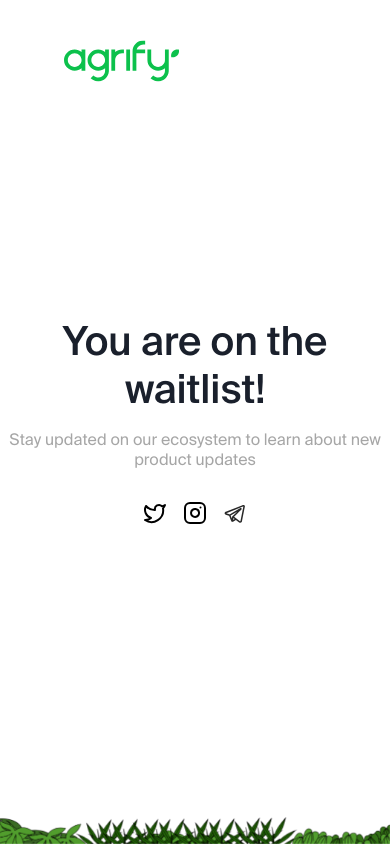
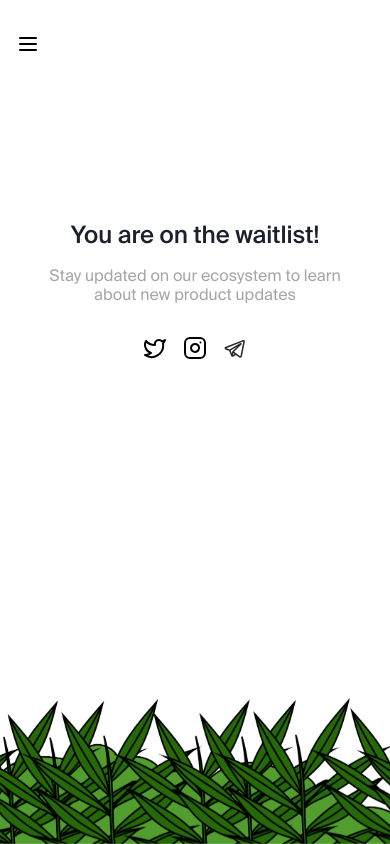
Before and after one commit to Agrify-Protocol/agrify-landing-v3, a Next.js app: page /waitlist-confirmed in a window 390 px wide. Built offline with nearby package versions, Linux system fonts and the light colour scheme.

Commit message:
feat: implemented confirm page responsiveness

```diff
--- a/src/app/waitlist-confirmed/page.tsx
+++ b/src/app/waitlist-confirmed/page.tsx
@@ -2,12 +2,14 @@ import { Box, Text, Flex } from "@chakra-ui/react";
 import Image from "next/image";
 import logo from "../../../public/icons/logo.svg";
 import grass from "../../../public/images/footer-grass.png";
+import grassMobile from "../../../public/images/footer-grass-mobile.png";
 import Link from "next/link";
 import twitter from "../../../public/icons/socials/twitter.svg";
 import instagram from "../../../public/icons/socials/instagram.svg";
 import telegram from "../../../public/icons/socials/telegram.svg";
 import { suisse } from "@/fonts";
 import "./index.css";
+import Navbar from "@/components/common/Navbar";
 
 const WaitlistConfirmed = () => {
   const icons = [
@@ -18,22 +20,40 @@ const WaitlistConfirmed = () => {
 
   return (
     <Flex
-      height="100vh"
+      height={{ base: "100%", lg: "100vh" }}
       alignItems="center"
       justifyContent="center"
       flexDirection="column"
     >
       <Box>
-        <Link href="/" style={{ position: "absolute", top: 40, left: 64 }}>
-          <Image src={logo} alt="agrify logo icon" />
-        </Link>
+        <Box>
+          <Box display={{ base: "block", lg: "none" }}>
+            <Navbar />
+          </Box>
+          <Box display={{ base: "none", lg: "block" }}>
+            <Link href="/" style={{ position: "absolute", top: 40, left: 64 }}>
+              <Image src={logo} alt="agrify logo icon" />
+            </Link>
+          </Box>
+        </Box>
         <Box
           fontFamily={suisse.style.fontFamily}
           maxW="500px"
           mx="auto"
           textAlign="center"
+          display="flex"
+          flexDir="column"
+          height={{ base: "50vh", lg: "100%" }}
+          alignItems="center"
+          justifyContent="center"
+          flexDirection="column"
+          px={{ base: 8, lg: 0 }}
         >
-          <Text fontWeight="500" fontSize="40px" lineHeight="48px">
+          <Text
+            fontWeight="500"
+            fontSize={{ base: "24px", lg: "40px" }}
+            lineHeight={{ base: "28.8px", lg: "48px" }}
+          >
             You are on the waitlist!
           </Text>
           <Text lineHeight="19.2px" textColor="brand.darkGrey" mt={4} mb={8}>
@@ -53,8 +73,16 @@ const WaitlistConfirmed = () => {
           </Box>
         </Box>
       </Box>
-      <Box position="fixed" bottom={0} left="-2.5px">
+      <Box
+        display={{ base: "none", md: "block" }}
+        position="fixed"
+        bottom={0}
+        left="-2.5px"
+      >
         <Image src={grass} alt="footer grass" />
+      </Box>
+      <Box display={{ base: "block", md: "none" }} position="fixed" bottom={0}>
+        <Image src={grassMobile} alt="footer grass" />
       </Box>
     </Flex>
   );
--- a/src/components/common/CustomButton/index.tsx
+++ b/src/components/common/CustomButton/index.tsx
@@ -5,7 +5,7 @@ import { Box, BoxProps } from "@chakra-ui/react";
 interface CustomButtonProp extends BoxProps {
   text: string;
   variant?: "solid" | "outline";
-  onClick: () => void;
+  onClick: (e?: any) => void;
 }
 
 const CustomButton = ({
--- a/src/components/common/Navbar/index.tsx
+++ b/src/components/common/Navbar/index.tsx
@@ -18,6 +18,7 @@ import handleScroll from "@/utils/handleScroll";
 import hamburger from "../../../../public/icons/hamburger-open.svg";
 import hamburgerClose from "../../../../public/icons/hamburger-close.svg";
 import { useState } from "react";
+import { usePathname, useRouter } from "next/navigation";
 
 const Navbar = () => {
   const menu = [
@@ -31,6 +32,8 @@ const Navbar = () => {
     },
   ];
   const [isMenuOpen, setIsMenuOpen] = useState(false);
+  const pathname = usePathname();
+  const router = useRouter();
 
   return (
     <>
@@ -90,11 +93,13 @@ const Navbar = () => {
         <Box py={2} onClick={() => setIsMenuOpen(true)}>
           <Image src={hamburger} alt="hamburger menu icon" />
         </Box>
-        <CustomButton
-          text="Join the waitlist"
-          variant="outline"
-          onClick={() => handleScroll("join-waitlist")}
-        />
+        {pathname.includes("/waitlist-confirmed") ? null : (
+          <CustomButton
+            text="Join the waitlist"
+            variant="outline"
+            onClick={() => handleScroll("join-waitlist")}
+          />
+        )}
       </Box>
       <Drawer
         isOpen={isMenuOpen}
@@ -139,7 +144,9 @@ const Navbar = () => {
                   cursor="pointer"
                   onClick={() => {
                     setIsMenuOpen(false);
-                    handleScroll("climate-change");
+                    pathname.includes("/waitlist-confirmed")
+                      ? router.push("/")
+                      : handleScroll("climate-change");
                   }}
                 >
                   <Text>{item.title}</Text>
--- a/src/components/sections/Collaboration/index.tsx
+++ b/src/components/sections/Collaboration/index.tsx
@@ -111,9 +111,9 @@ const Collaboration = () => {
         >
           {Array.from({ length: 3 }, () => collaborators)
             .flat()
-            .map((item) => (
+            .map((item, index) => (
               <Box
-                key={item.name}
+                key={index}
                 onMouseEnter={() => setCurrentItem(item.name)}
                 onMouseLeave={() => setCurrentItem("")}
                 flexShrink={0}
--- a/src/components/sections/Waitlist/index.tsx
+++ b/src/components/sections/Waitlist/index.tsx
@@ -67,7 +67,10 @@ const Waitlist = () => {
         fontWeight={{ base: "400", lg: "500" }}
         letterSpacing={{ base: "0.2%", lg: "-2%" }}
         fontFamily={suisse.style.fontFamily}
-        onClick={() => router.push("/waitlist-confirmed")}
+        onClick={(e: any) => {
+          e.preventDefault();
+          router.push("/waitlist-confirmed");
+        }}
       />
     </Box>
   );
```
